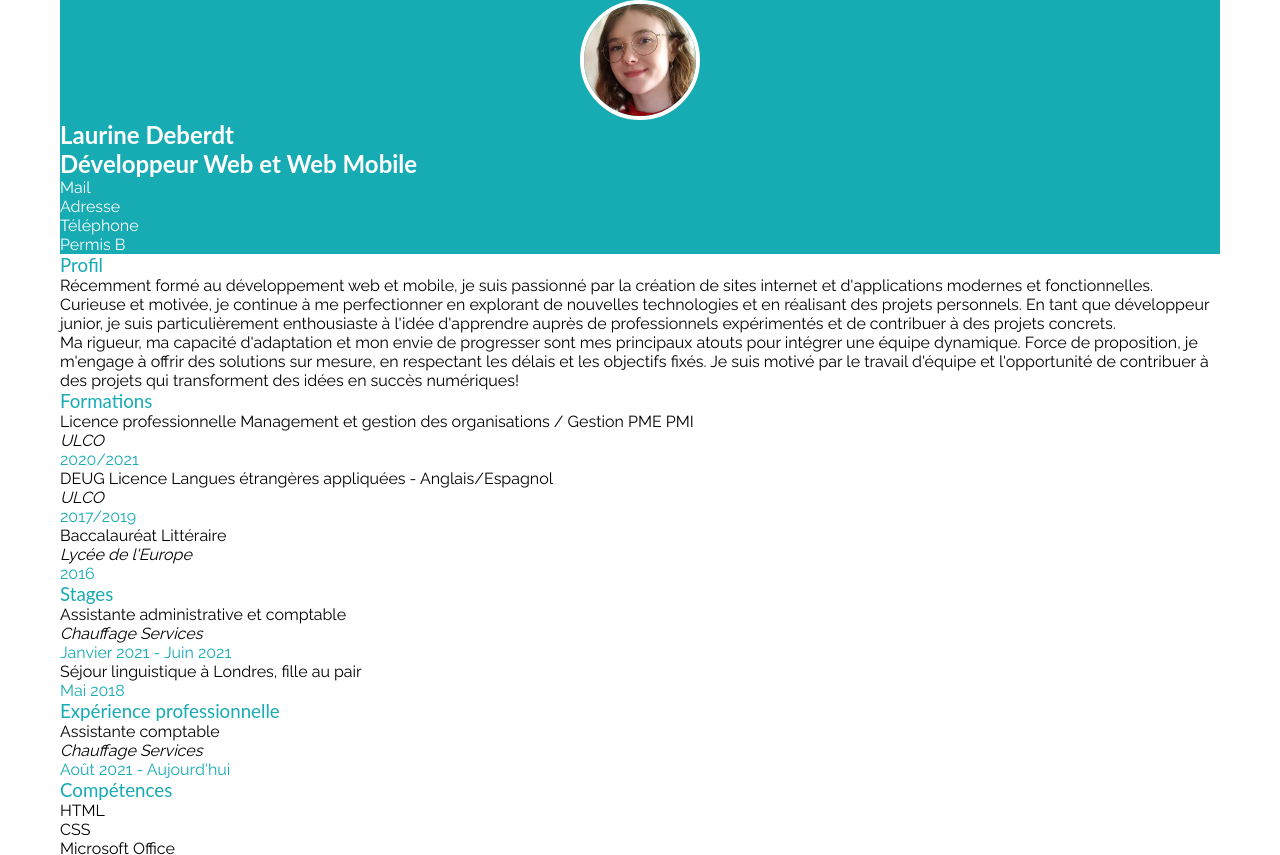
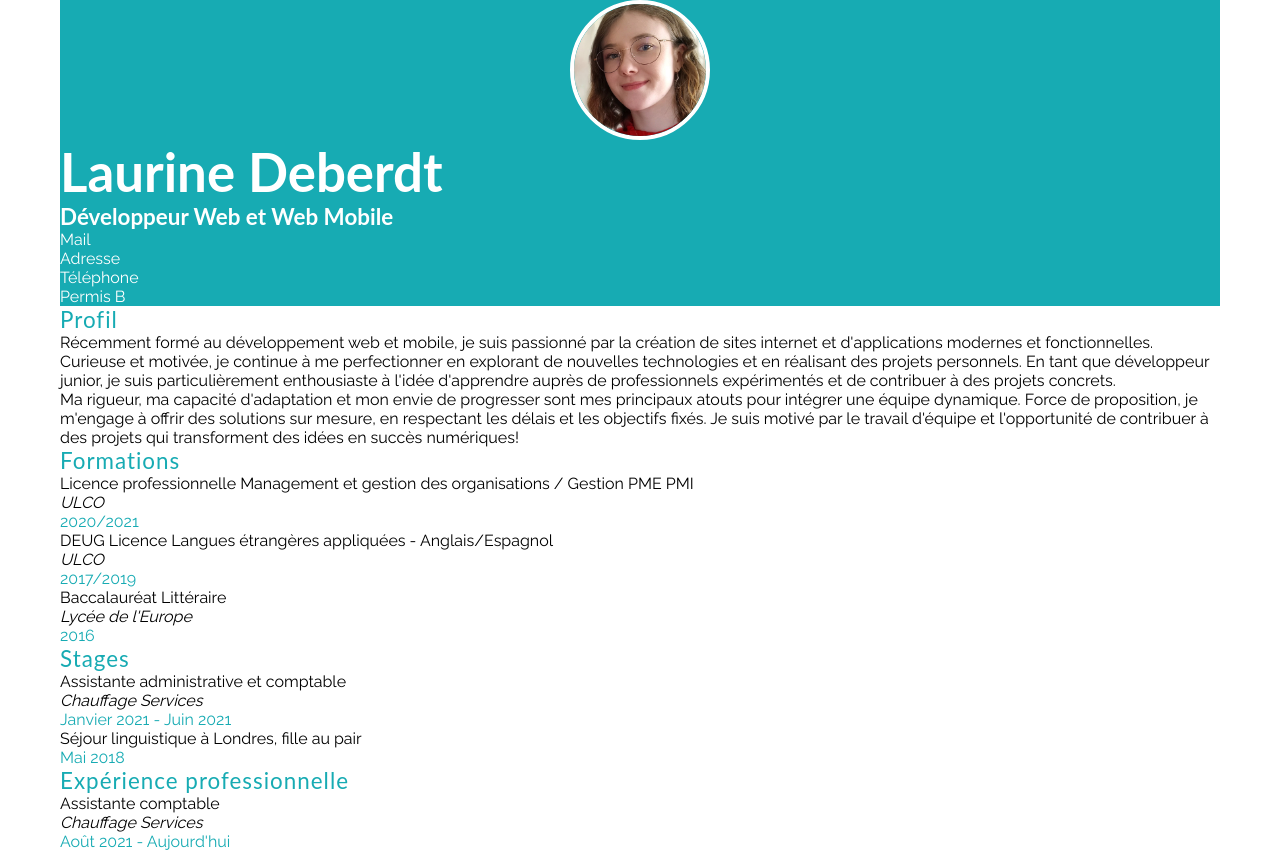
Before and after one commit to Laurinedbt/Devoir-Bilan-1, a plain HTML site: page index.html in a window 1280 px wide. Shown: the top 855 px of the page. Drawn offline with Linux system fonts and the light colour scheme.

Commit message:
Divers font and size

```diff
--- a/css/style.css
+++ b/css/style.css
@@ -4,8 +4,8 @@ header, footer{
 }
 
 figure{
-    width: 120px;
-    height: 120px;
+    width: 140px;
+    height: 140px;
 }
 
 img{
@@ -28,3 +28,16 @@ h3{
 .date{
     color: #17abb3;
 }
+
+h1{
+    font-size: 3.3em;
+}
+
+h2{
+    font-size: 1.4em;
+}
+
+h3{
+    font-size: 1.4em;
+    letter-spacing: 1px;
+}
```
